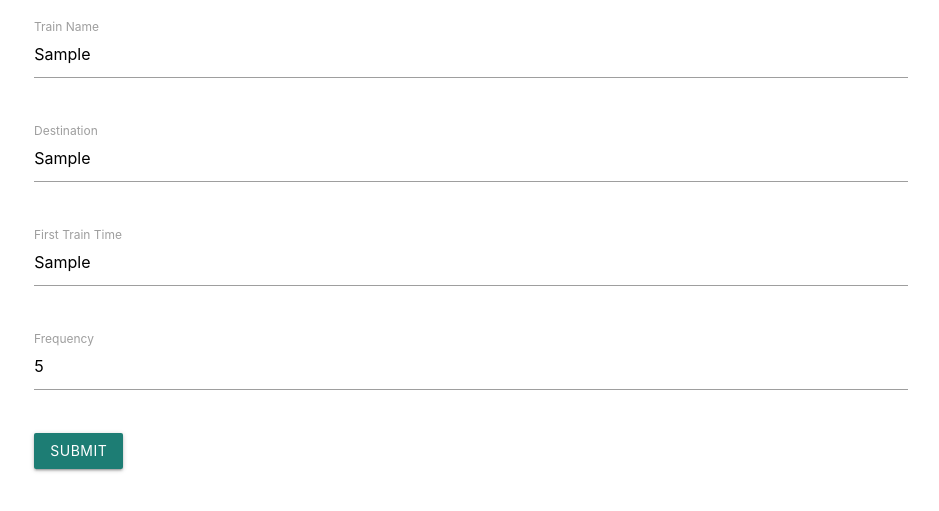
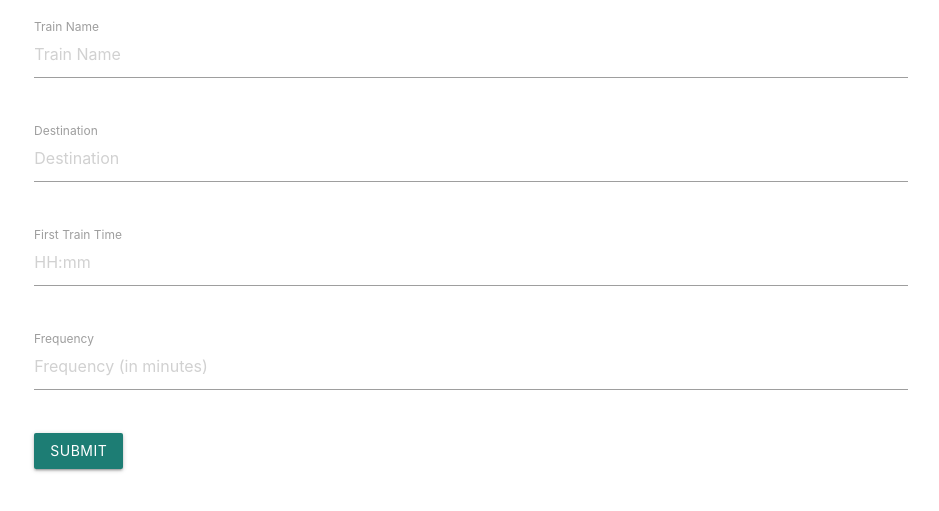
Before and after one commit to zdurham/Train-Scheduler, a plain HTML site: page index.html in a window 1280 px wide. Both pictures are taken after typing "Sample", "Sample", "Sample", "5" into the empty fields and a click on the button "SUBMIT". Shown: the part 193-704 px from the top of the page, without its empty margins (169-1108 px from the left). Drawn offline with nearby package versions, Linux system fonts and the light colour scheme; no server answers.

Commit message:
firebase .ref function addded

```diff
--- a/assets/javascript/app.js
+++ b/assets/javascript/app.js
@@ -13,11 +13,44 @@ $(document).ready(function () {
   var database = firebase.database();
 
   // Declare user inputs as variables
-  var trainName = $("#train-name").val().trim();
-  var destination = $("#destination").val().trim();
-  var firstTime = $("#first-time").val().trim();
-  var frequency = $("#frequency").val().trim();
+
+
+  var submit = $("#submit")
+  // On click function that takes the data the user puts into the display fields
+  submit.on("click", function() {
+    var trainName = $("#train-name").val().trim();
+    var destination = $("#destination").val().trim();
+    var firstTime = $("#first-time").val().trim();
+    var frequency = $("#frequency").val().trim();
+
+    // Calculate the Next Arrival and Minutes Away
+
+
+    console.log(trainName)
+    console.log(destination)
+    console.log(firstTime)
+    console.log(frequency)
+
+    // Store the values in the database
+    database.ref().set({
+      trainName: trainName,
+      destination: destination,
+      firstTime: firstTime,
+      frequency: frequency
+    })
 
 
 
+
+
+
+    // Clear the input fields
+    $("#train-name").val('')
+    $("#destination").val('')
+    $("#first-time").val('')
+    $("#frequency").val('')
+
+  })
+
+
 })
--- a/index.html
+++ b/index.html
@@ -69,7 +69,7 @@
             </div>
           </div> <!-- Closing Sub Row 4 -->
 
-          <button class="btn waves-effect waves-light" type="submit" name="action">Submit</button>
+          <button class="btn waves-effect waves-light" type="submit" id="submit" name="action">Submit</button>
         </div>
       </div>
     <!--Closing Row 2 -->
@@ -78,6 +78,7 @@
 
     <script src="https://code.jquery.com/jquery-3.2.1.min.js" integrity="sha256-hwg4gsxgFZhOsEEamdOYGBf13FyQuiTwlAQgxVSNgt4=" crossorigin="anonymous"></script>
     <script src="https://www.gstatic.com/firebasejs/4.1.3/firebase.js"></script>
+    <script src="https://cdn.jsdelivr.net/momentjs/2.12.0/moment.min.js"></script>
     <script src="assets/javascript/app.js"></script>
   </body>
 </html>
```
